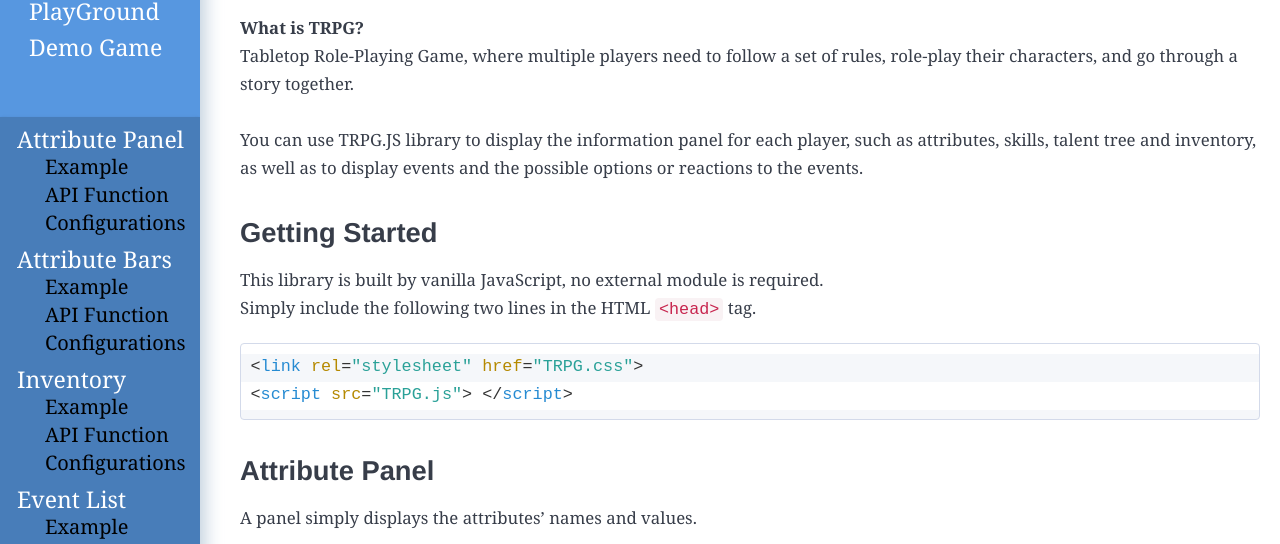
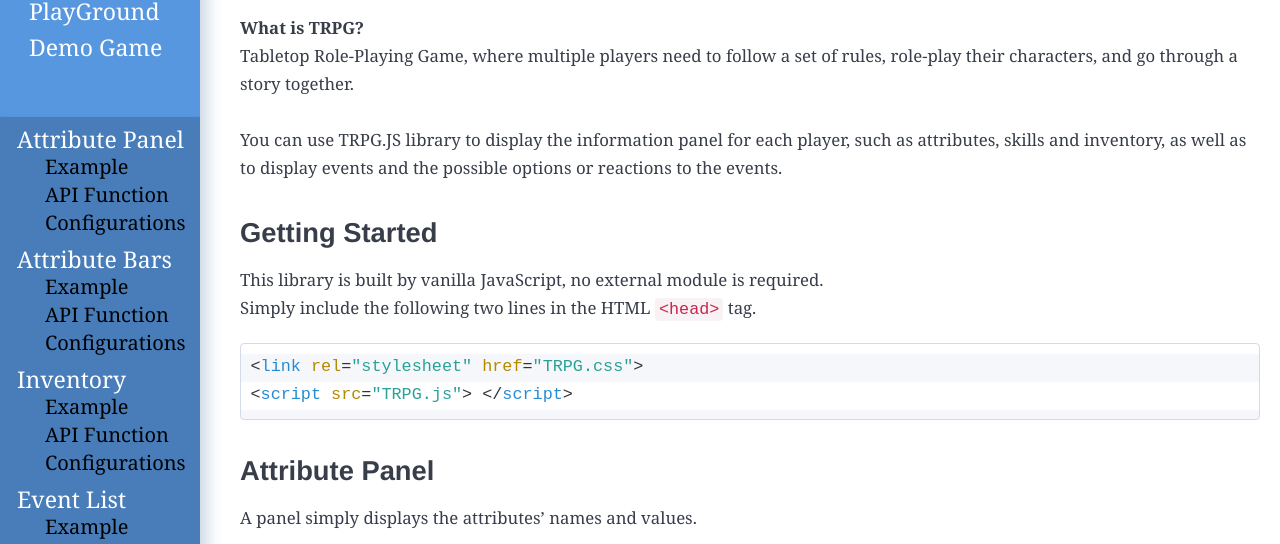
Before and after one commit to echoztoronto/TRPG.JS, a website: page pub/docs.html in a window 1280 px wide. Shown: the part 127-671 px from the top of the page. Drawn offline with nearby package versions, Linux system fonts and the light colour scheme.

Commit message:
Update docs.html

```diff
--- a/pub/docs.html
+++ b/pub/docs.html
@@ -18,7 +18,7 @@
         <p class="has-line-data" data-line-start="4" data-line-end="6"><strong>What is TRPG?</strong><br>
             Tabletop Role-Playing Game, where multiple players need to follow a set of rules, role-play their characters, and go through a story together.
         </p>
-        <p class="has-line-data" data-line-start="7" data-line-end="8">You can use TRPG.JS library to display the information panel for each player, such as attributes, skills, talent tree and inventory, as well as to display events and the possible options or reactions to the events.</p>
+        <p class="has-line-data" data-line-start="7" data-line-end="8">You can use TRPG.JS library to display the information panel for each player, such as attributes, skills and inventory, as well as to display events and the possible options or reactions to the events.</p>
         <h2 class="code-line" data-line-start=9 data-line-end=10><a id="Getting_Started_9"></a>Getting Started</h2>
         <p class="has-line-data" data-line-start="10" data-line-end="12">This library is built by vanilla JavaScript, no external module is required.<br>
             Simply include the following two lines in the HTML <code>&lt;head&gt;</code> tag.
```
